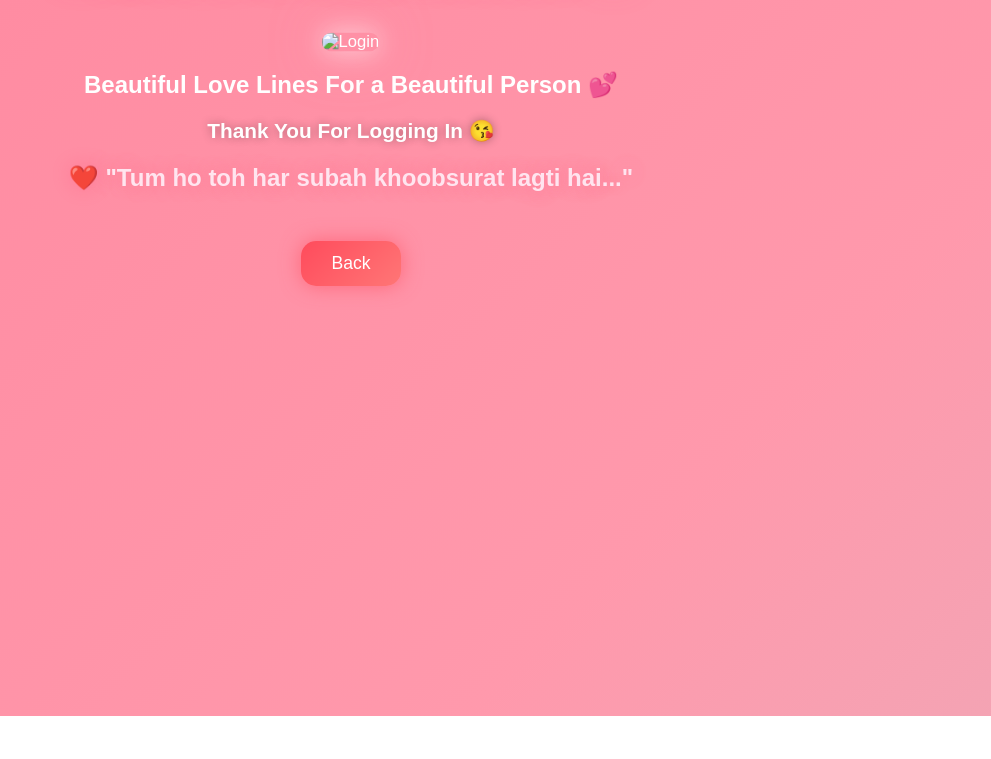
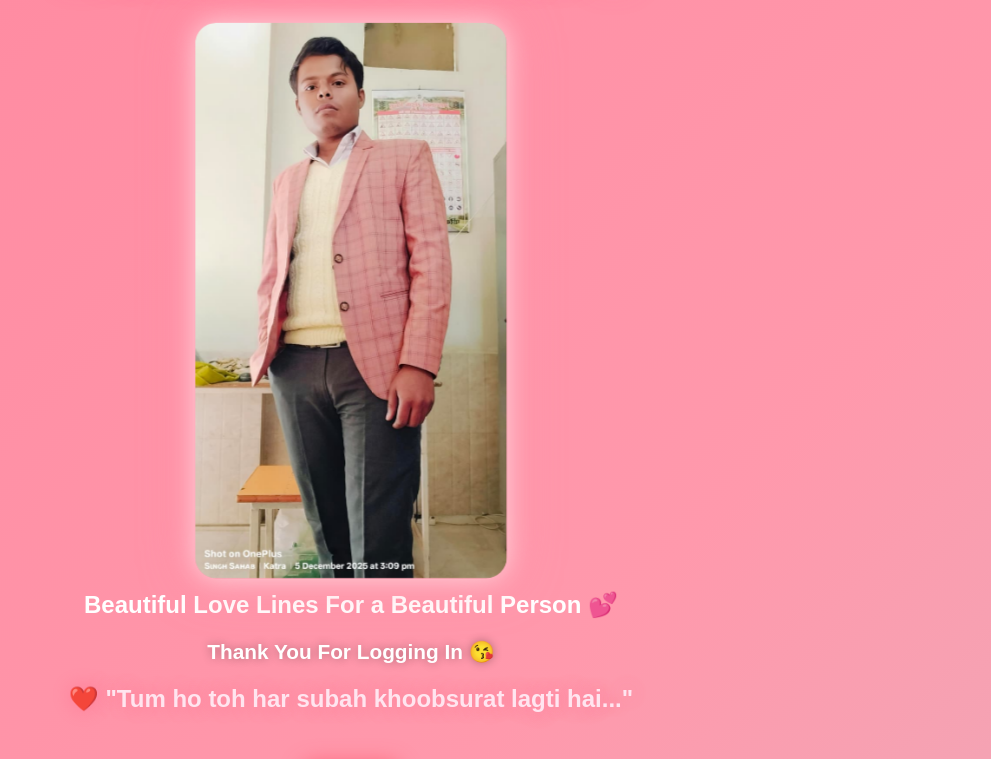
Before and after one commit to SOMESH-9936/LOGIN-PAGE, a plain HTML site: page next.html in a window 1280 px wide. Shown: the part 140-899 px from the top of the page, without its empty margins (289-1280 px from the left). Before the commit the page ends 856 px from the top, so only its background shows below. Drawn offline with Linux system fonts and the light colour scheme.

Commit message:
Update next.html

```diff
--- a/next.html
+++ b/next.html
@@ -123,7 +123,7 @@
 
     <h1>Welcome to Your Account ❤️</h1>
 
-    <img src="imgpic.jpeg" width="300" alt="Login">
+    <img src="pic.jpeg" width="300" alt="Login">
 
     <h2>Beautiful Love Lines For a Beautiful Person 💕</h2>
 
```
